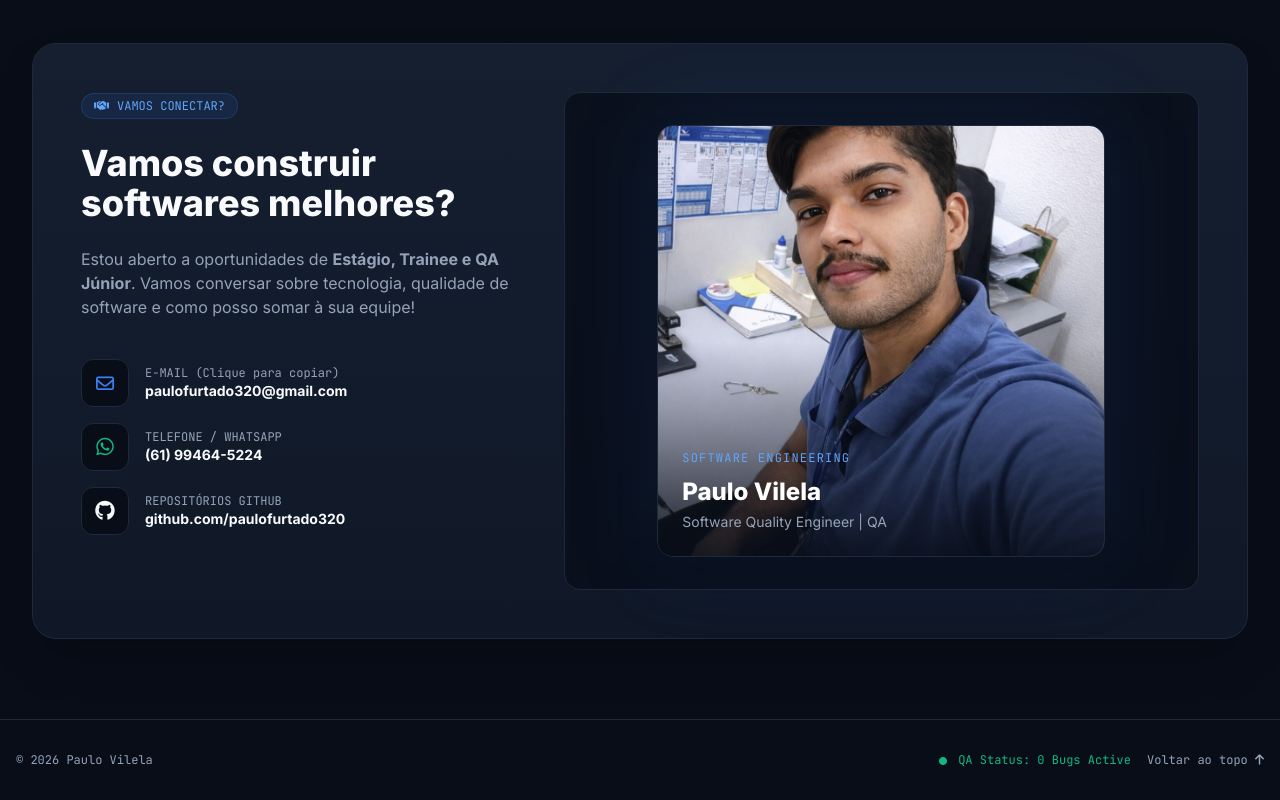
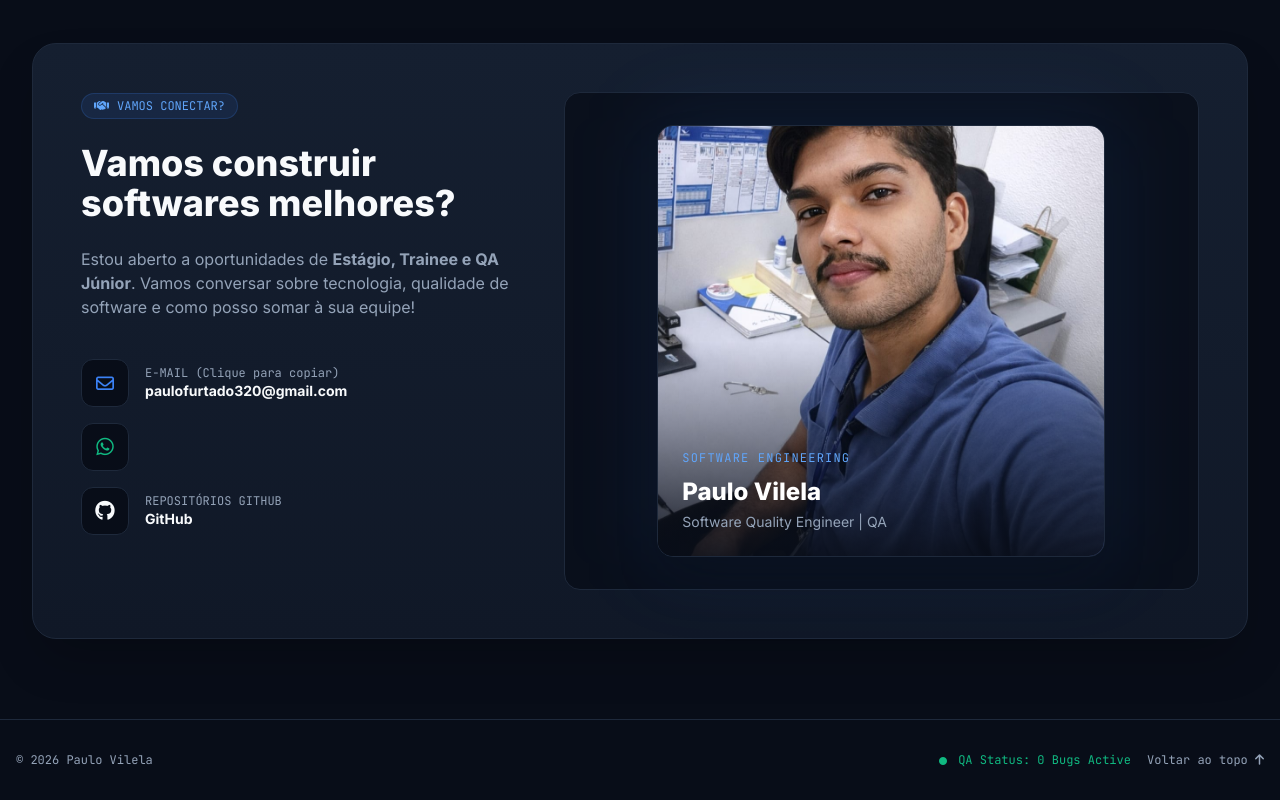
Before and after one commit to dev-vilela/portfolio_2025, a plain HTML site: page index.html in a window 1280 px wide. Shown: the part 5743-6543 px from the top of the page. Drawn offline with nearby package versions, Linux system fonts and the light colour scheme.

```diff
--- a/index.html
+++ b/index.html
@@ -886,20 +886,20 @@
                                 <div class="w-12 h-12 rounded-xl bg-brand-bg border border-brand-border flex items-center justify-center text-brand-success group-hover:scale-110 transition-transform">
                                     <i class="fa-brands fa-whatsapp text-xl"></i>
                                 </div>
-                                <div>
+                                <!-- <div>
                                     <div class="text-xs text-brand-muted font-mono">TELEFONE / WHATSAPP</div>
-                                    <div class="text-sm font-bold text-brand-text group-hover:text-brand-success transition-colors">(61) 99464-5224</div>
-                                </div>
+                                    <div class="text-sm font-bold text-brand-text group-hover:text-brand-success transition-colors">(61) 99570-0392</div>
+                                </div> -->
                             </a>
 
                             <!-- GitHub Profile -->
-                            <a href="https://github.com/paulofurtado320" target="_blank" rel="noopener noreferrer" class="flex items-center gap-4 group">
+                            <a href="https://github.com/dev-vilela" target="_blank" rel="noopener noreferrer" class="flex items-center gap-4 group">
                                 <div class="w-12 h-12 rounded-xl bg-brand-bg border border-brand-border flex items-center justify-center text-brand-text group-hover:scale-110 transition-transform">
                                     <i class="fa-brands fa-github text-xl"></i>
                                 </div>
                                 <div>
                                     <div class="text-xs text-brand-muted font-mono">REPOSITÓRIOS GITHUB</div>
-                                    <div class="text-sm font-bold text-brand-text group-hover:text-brand-light transition-colors">github.com/paulofurtado320</div>
+                                    <div class="text-sm font-bold text-brand-text group-hover:text-brand-light transition-colors">GitHub</div>
                                 </div>
                             </a>
 
```
